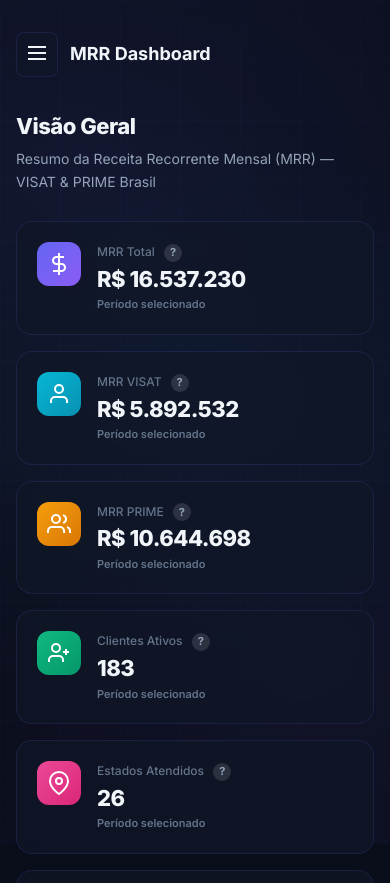
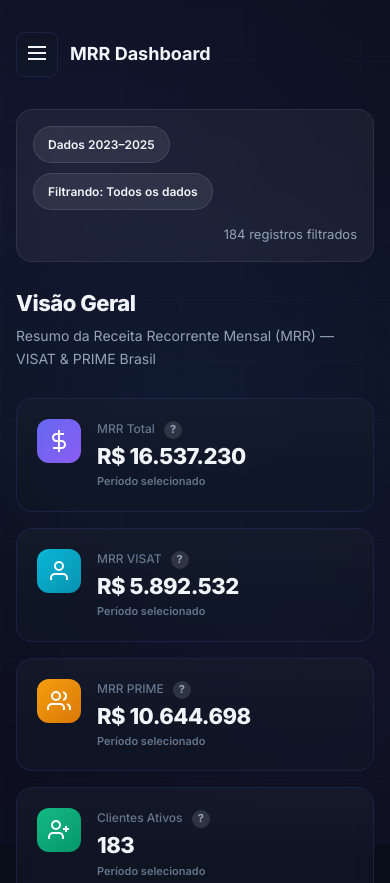
Before and after one commit to davidmaiky/site_mrr, a plain HTML site: page index.html in a window 390 px wide. Shown: the top 883 px of the page. Drawn offline with nearby package versions, Linux system fonts and the light colour scheme.

Commit message:
feat: adicionar resumo de filtros e melhorar acessibilidade no menu do dashboard MRR

```diff
--- a/dashboard.js
+++ b/dashboard.js
@@ -48,13 +48,27 @@
   updateAll(y);
 }
 
+function updateFilterSummary(y){
+  const year=document.getElementById('filter-year').value;
+  const brand=document.getElementById('filter-brand').value;
+  const category=document.getElementById('filter-category').value;
+  const state=document.getElementById('filter-state').value;
+  const labels=[];
+  if(year!=='all')labels.push(year);
+  if(brand!=='all')labels.push(brand);
+  if(category!=='all')labels.push(category);
+  if(state!=='all')labels.push(state);
+  document.getElementById('selected-filters').textContent='Filtrando: '+(labels.length?labels.join(' • '):'Todos os dados');
+  document.getElementById('panel-records').textContent=FILTERED.length+' registros filtrados';
+}
+
 function getMonths(y){return y==='2023'?M23:y==='2024'?M24:y==='2025'?M25:MONTHS;}
 
 function sumMonths(d,ms){return ms.reduce((a,m)=>a+(d.monthly[m]||0),0);}
 
 // ===== UPDATE ALL =====
 function updateAll(y){
-  updateKPIs(y);updateOverview(y);updateEvolution(y);updateBrands(y);updateGeo(y);updateRanking(y);updateTable(y);
+  updateKPIs(y);updateOverview(y);updateEvolution(y);updateBrands(y);updateGeo(y);updateRanking(y);updateTable(y);updateFilterSummary(y);
 }
 
 // ===== KPIs =====
@@ -381,10 +395,15 @@
   const toggle=document.getElementById('menu-toggle');
   const sidebar=document.getElementById('sidebar');
   let overlay=document.createElement('div');overlay.className='sidebar-overlay';document.body.appendChild(overlay);
-  toggle.addEventListener('click',()=>{sidebar.classList.toggle('open');overlay.classList.toggle('active');});
+  toggle.addEventListener('click',()=>{
+    const isOpen=sidebar.classList.toggle('open');
+    overlay.classList.toggle('active', isOpen);
+    toggle.setAttribute('aria-expanded', String(isOpen));
+  });
   overlay.addEventListener('click',closeMobile);
 }
 function closeMobile(){
   document.getElementById('sidebar').classList.remove('open');
   document.querySelector('.sidebar-overlay').classList.remove('active');
+  document.getElementById('menu-toggle').setAttribute('aria-expanded','false');
 }
--- a/index.html
+++ b/index.html
@@ -118,12 +118,18 @@
     <main class="main-content" id="main-content">
         <!-- Mobile Header -->
         <header class="mobile-header">
-            <button class="menu-toggle" id="menu-toggle" aria-label="Abrir menu">
+            <button class="menu-toggle" id="menu-toggle" aria-label="Abrir menu" aria-controls="sidebar" aria-expanded="false">
                 <svg width="24" height="24" viewBox="0 0 24 24" fill="none" stroke="currentColor" stroke-width="2"><line x1="3" y1="6" x2="21" y2="6"/><line x1="3" y1="12" x2="21" y2="12"/><line x1="3" y1="18" x2="21" y2="18"/></svg>
             </button>
             <h1 class="mobile-title">MRR Dashboard</h1>
         </header>
-
+            <div class="panel-header">
+                <div class="panel-pill-group">
+                    <span class="panel-pill">Dados 2023–2025</span>
+                    <span class="panel-pill" id="selected-filters">Filtrando: Todos os dados</span>
+                </div>
+                <span class="panel-meta" id="panel-records">0 registros carregados</span>
+            </div>
         <!-- Section: Overview -->
         <section class="section active" id="section-overview">
             <div class="section-header">
--- a/style.css
+++ b/style.css
@@ -179,6 +179,22 @@
     min-height: 100vh;
 }
 
+.panel-header {
+    display: flex; justify-content: space-between; align-items: center;
+    gap: 14px; margin: 0 0 24px;
+    padding: 18px 22px; background: rgba(255,255,255,0.05);
+    border: 1px solid rgba(255,255,255,0.08); border-radius: var(--radius-lg);
+    backdrop-filter: blur(12px);
+}
+.panel-pill-group { display: flex; flex-wrap: wrap; gap: 10px; align-items: center; }
+.panel-pill {
+    display: inline-flex; align-items: center; gap: 6px;
+    background: rgba(255,255,255,0.08); color: var(--text-primary);
+    border: 1px solid rgba(255,255,255,0.1); border-radius: 999px;
+    padding: 8px 14px; font-size: 12px; font-weight: 600;
+}
+.panel-meta { color: var(--text-secondary); font-size: 13px; white-space: nowrap; }
+
 /* Mobile Header */
 .mobile-header {
     display: none;
@@ -239,6 +255,29 @@
     font-size: 11px; font-weight: 600; margin-top: 4px;
     display: inline-flex; align-items: center; gap: 3px;
 }
+.kpi-card::after {
+    content: '';
+    position: absolute; inset: 0;
+    background: linear-gradient(180deg, rgba(255,255,255,0.02), transparent 70%);
+    pointer-events: none;
+}
+
+.data-table tbody tr:nth-child(even) { background: rgba(255,255,255,0.03); }
+.data-table tbody tr:last-child td { border-bottom: none; }
+
+.chart-card { min-height: 240px; }
+
+.sidebar-overlay {
+    position: fixed; inset: 0; background: rgba(0,0,0,0.5);
+    z-index: 99; display: none; opacity: 0; transition: opacity var(--transition);
+}
+.sidebar-overlay.active { display: block; opacity: 1; }
+
+@media (max-width: 768px) {
+    .panel-header { flex-direction: column; align-items: stretch; padding: 16px; }
+    .panel-meta { text-align: right; }
+}
+
 .kpi-change.positive { color: var(--accent-emerald); }
 .kpi-change.negative { color: var(--accent-rose); }
 .kpi-change.neutral { color: var(--text-muted); }
```
